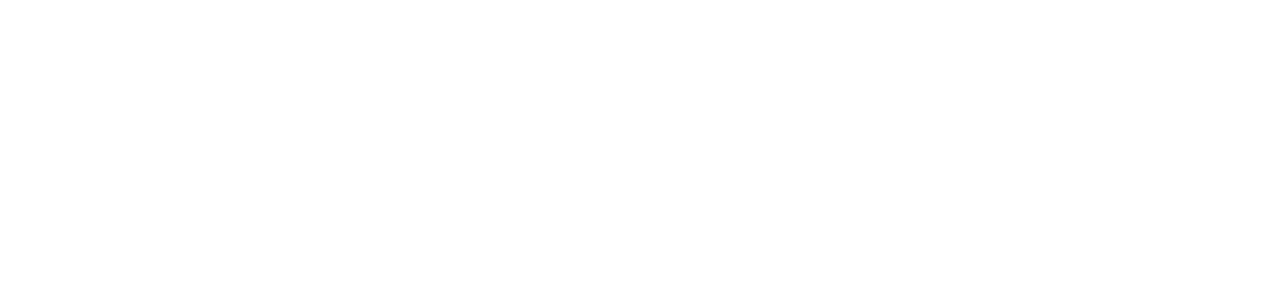
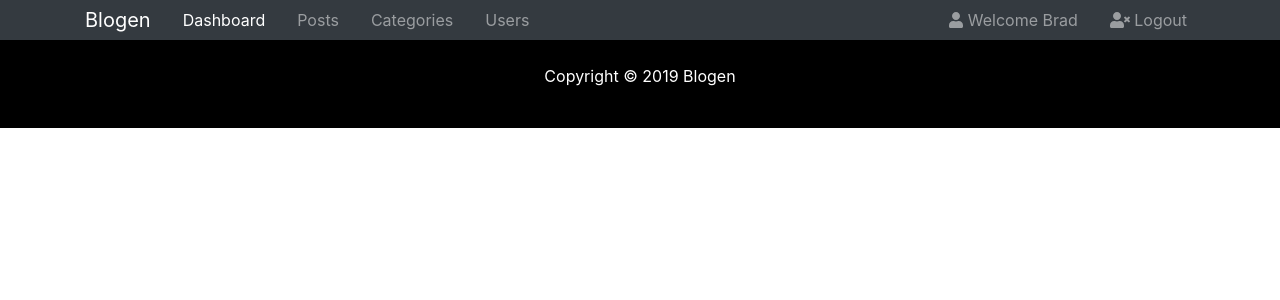
Before and after one commit to avnikolaou/bootstrap-4-themes, a React (Create React App) app: page /Blogen in a window 1280 px wide. Shown: the top 300 px of the page. Built offline with nearby package versions, Linux system fonts and the light colour scheme.

Commit message:
fix: project 4 nav and footer

```diff
--- a/src/App.js
+++ b/src/App.js
@@ -4,7 +4,7 @@
 import { library } from '@fortawesome/fontawesome-svg-core'
 import { fab, faFacebook, faInstagram, faTwitter } from '@fortawesome/free-brands-svg-icons'
 import { faCheckSquare, faCheck, faArrowRight, faEnvelopeOpen, faArrowCircleDown, faUser, faEnvelope, faPencilAlt,
-    faCog, faCloud, faCartPlus, faPlay, faBuilding, faBullhorn, faComments, faBox, faCreditCard, faCoffee } from '@fortawesome/free-solid-svg-icons'
+    faCog, faCloud, faCartPlus, faPlay, faBuilding, faBullhorn, faComments, faBox, faCreditCard, faCoffee, faUserTimes, faUserCircle } from '@fortawesome/free-solid-svg-icons'
 import  Home  from "./Projects/Home/Home"
 import Looplab from "./Projects/LoopLab_Social_Theme/Looplab";
 import Mizuxe from "./Projects/Mizuxe_Book_Theme/Mizuxe";
@@ -13,7 +13,7 @@
 
 library.add(fab, faCheckSquare, faCheck, faArrowRight, faEnvelopeOpen, faArrowCircleDown,
     faFacebook, faInstagram, faTwitter, faUser, faEnvelope, faPencilAlt, faCog, faCloud, faCartPlus, faPlay,
-    faBuilding, faBullhorn, faComments, faBox, faCreditCard, faCoffee);
+    faBuilding, faBullhorn, faComments, faBox, faCreditCard, faCoffee, faUserTimes, faUserCircle);
 
 class App extends Component {
 
--- a/src/Projects/Blogen/Blogen.js
+++ b/src/Projects/Blogen/Blogen.js
@@ -1,14 +1,17 @@
 import React, { Component } from 'react'
 import { BrowserRouter, Route} from "react-router-dom";
+
+import Nav from "./Nav"
+import Footer from "./Footer";
 
 
 class Blogen extends Component {
     render() {
         return (
             <BrowserRouter>
-                {/*<Nav/>*/}
+                <Nav/>
 
-                {/*<Footer/>*/}
+                <Footer/>
             </BrowserRouter>
         );
     }
--- /dev/null
+++ b/src/Projects/Blogen/Footer.js
@@ -0,0 +1,24 @@
+import React, { Component } from 'react'
+
+class Footer extends Component {
+
+    getYear() {
+        return new Date().getFullYear();
+    }
+
+    render() {
+        return (
+            <footer id="main-footer" className="text-center p-4">
+                <div className="container">
+                    <div className="row">
+                        <div className="col">
+                            <p>Copyright &copy; <span id="year"></span>{this.getYear()} Blogen</p>
+                        </div>
+                    </div>
+                </div>
+            </footer>
+        )
+    }
+}
+
+export default Footer
--- /dev/null
+++ b/src/Projects/Blogen/Nav.js
@@ -0,0 +1,58 @@
+import React, { Component } from 'react'
+import {NavLink} from "react-router-dom";
+import { FontAwesomeIcon } from '@fortawesome/react-fontawesome';
+
+class Nav extends Component {
+
+    render() {
+        return (
+            <nav className="navbar navbar-expand-sm navbar-dark bg-dark p-0">
+                <div className="container">
+                    <a href="/" className="navbar-brand">Blogen</a>
+                    <button className="navbar-toggler" data-toggle="collapse" data-target="#navbarCollapse">
+                        <span className="navbar-toggler-icon"></span>
+                    </button>
+                    <div className="collapse navbar-collapse" id="navbarCollapse">
+                        <ul className="navbar-nav">
+                            <li className="nav-item px-2">
+                                <NavLink className={"nav-link pointer"} to="/Blogen" exact={true} activeClassName={"active"}>Dashboard</NavLink>
+                            </li>
+                            <li className="nav-item px-2">
+                                <NavLink className={"nav-link pointer"} to="/Blogen/posts" exact={true} activeClassName={"active"}>Posts</NavLink>
+                            </li>
+                            <li className="nav-item px-2">
+                                <NavLink className={"nav-link pointer"} to="/Blogen/categories" exact={true} activeClassName={"active"}>Categories</NavLink>
+                            </li>
+                            <li className="nav-item px-2">
+                                <NavLink className={"nav-link pointer"} to="/Blogen/users" exact={true} activeClassName={"active"}>Users</NavLink>
+                            </li>
+                        </ul>
+
+                        <ul className="navbar-nav ml-auto">
+                            <li className="nav-item dropdown mr-3">
+                                <NavLink className={"nav-link pointer"} to="" exact={true} activeClassName={"active"} data-toggle={"dropdown"}>
+                                    <FontAwesomeIcon icon={"user"}/> Welcome Brad
+                                </NavLink>
+                                <div className="dropdown-menu">
+                                    <NavLink className={"dropdown-item"} to="/Blogen/profile" exact={true} activeClassName={"active"}>
+                                        <FontAwesomeIcon icon={"user-circle"}/> Profile
+                                    </NavLink>
+                                    <NavLink className={"dropdown-item"} to="/Blogen/settings" exact={true} activeClassName={"active"}>
+                                        <FontAwesomeIcon icon={"cog"}/> Settings
+                                    </NavLink>
+                                </div>
+                            </li>
+                            <li className="nav-item">
+                                <NavLink className={"nav-link"} to="/Blogen/logout" exact={true} activeClassName={"active"}>
+                                    <FontAwesomeIcon icon={"user-times"}/> Logout
+                                </NavLink>
+                            </li>
+                        </ul>
+                    </div>
+                </div>
+            </nav>
+        );
+    }
+}
+
+export default Nav
--- a/src/Projects/Glozzom_Multi_Page_Theme/Nav.js
+++ b/src/Projects/Glozzom_Multi_Page_Theme/Nav.js
@@ -3,6 +3,7 @@
 import './App.scss'
 
 class Nav extends Component {
+
     render() {
         return (
             <nav className={"nav navbar navbar-expand-sm navbar-dark bg-dark glozzom-navbar"}>
```
